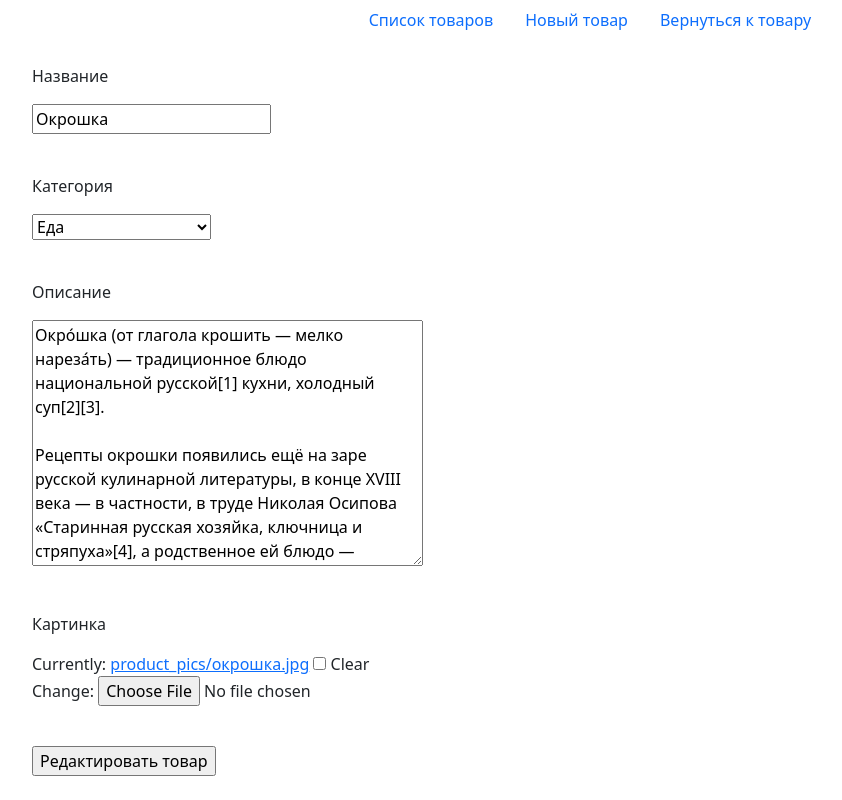
After one commit to A-miin/Otzovik, a Django app: page /1/edit in a window 1280 px wide. The commit adds this page. Shown: the whole page, without its empty margins (50-892 px from the left). Run offline with Django 3.2, Linux system fonts and the light colour scheme; a user stored in the database is signed in; data comes from the database, SQL or seed files in the repository.

Commit message:
Add product update view

```diff
--- /dev/null
+++ b/Project/otzovik/templates/product/update.html
@@ -0,0 +1,12 @@
+{% extends 'base.html' %}
+{% block title %}Редактирование{% endblock title %}
+{% block nav %}
+  <li class="nav-item">
+    <a class="nav-link " href="{% url "otzovik:product-view" product.id %}">Вернуться к товару</a>
+  </li>
+{% endblock nav %}
+{% block content %}
+    <form  method="post" enctype='multipart/form-data'>
+        {% include "partial/form.html" with button_text="Редактировать товар" %}
+    </form>
+{% endblock content %}
--- a/Project/otzovik/templates/product/view.html
+++ b/Project/otzovik/templates/product/view.html
@@ -4,7 +4,10 @@
 {% block title %}Товар{% endblock title %}
 {% block nav %}
   <li class="nav-item">
-    <a class="nav-link " href="{% url "otzovik:product-delete" product.id %}">Удалить товар</a>
+    <a class="nav-link " href="{% url "otzovik:product-update" product.id %}">Редактировать товар</a>
+  </li>
+    <li class="nav-item">
+    <a class="nav-link  text-danger " href="{% url "otzovik:product-delete" product.id %}">Удалить товар</a>
   </li>
 {% endblock nav %}
 {% block content %}
--- a/Project/otzovik/urls.py
+++ b/Project/otzovik/urls.py
@@ -1,11 +1,12 @@
 from django.urls import path
-from otzovik.views import IndexView, ProductView, ProductCreateView, ProductDeleteView
+from otzovik.views import IndexView, ProductView, ProductCreateView, ProductDeleteView,ProductUpdateView
 
 app_name='otzovik'
 urlpatterns=[
     path('', IndexView.as_view(), name='product-list'),
     path('<int:pk>', ProductView.as_view(), name='product-view'),
     path('create/', ProductCreateView.as_view(), name='product-create'),
+    path('<int:pk>/edit', ProductUpdateView.as_view(), name='product-update'),
     path('<int:pk>/delete', ProductDeleteView.as_view(), name='product-delete'),
 
 
--- a/Project/otzovik/views/__init__.py
+++ b/Project/otzovik/views/__init__.py
@@ -3,4 +3,6 @@
 ProductView,
 ProductCreateView,
 ProductDeleteView,
+ProductUpdateView,
+
 )
--- a/Project/otzovik/views/product.py
+++ b/Project/otzovik/views/product.py
@@ -1,5 +1,6 @@
 from django.contrib.auth.mixins import PermissionRequiredMixin
 from django.urls import reverse_lazy
+from django.shortcuts import reverse
 from django.views.generic import (
     ListView,
     DetailView,
@@ -27,6 +28,16 @@
     model = Product
     success_url = reverse_lazy('otzovik:product-list')
 
+class ProductUpdateView(PermissionRequiredMixin, UpdateView):
+    permission_required = 'otzovik.change_product'
+    form_class = ProductForm
+    model = Product
+    template_name = 'product/update.html'
+    context_object_name = 'product'
+
+    def get_success_url(self):
+        return reverse('otzovik:product-view', kwargs={'pk':self.kwargs.get('pk')})
+
 class ProductDeleteView(PermissionRequiredMixin,DeleteView):
     permission_required = 'otzovik.delete_product'
     template_name = 'product/delete.html'
```
